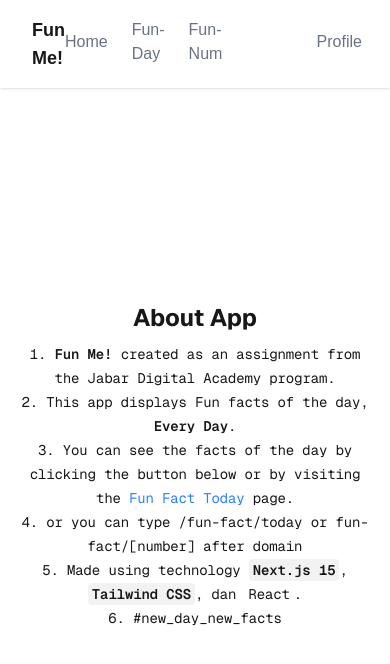
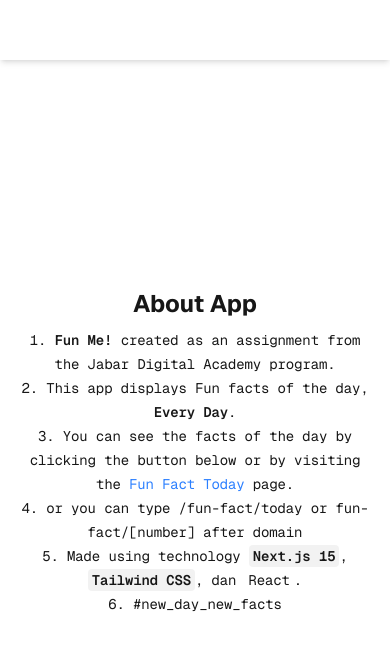
Before and after one commit to ZeeKotomori/Fun-Me-, a Next.js app: page /about in a window 390 px wide. Shown: the top 664 px of the page. Built offline with nearby package versions, Linux system fonts and the light colour scheme.

Commit message:
feat: enhance Navbar with mobile menu functionality and icon support

```diff
--- a/src/app/components/Navbar.tsx
+++ b/src/app/components/Navbar.tsx
@@ -2,10 +2,13 @@
 
 import Link from 'next/link';
 import { usePathname } from 'next/navigation';
-import clsx from 'clsx'; // optional, but helps for cleaner class logic
+import clsx from 'clsx';
+import { useState } from 'react';
+import { Menu, X } from 'lucide-react'; // install lucide-react untuk ikon
 
 export default function Navbar() {
     const pathname = usePathname();
+    const [isOpen, setIsOpen] = useState(false);
 
     const navItems = [
         { label: 'Home', href: '/' },
@@ -16,12 +19,23 @@
     ];
 
     return (
-        <nav className="flex justify-between items-center px-8 py-4 shadow font-[var(--font-geist-sans)]">
-            <div className="text-lg font-semibold">
-                <Link href="/">Fun Me!</Link>
-            </div>
+        <nav className="w-full px-6 py-4 shadow-md text-white font-[var(--font-geist-sans)]">
+            <div className="flex justify-between items-center">
+                {/* Logo */}
+                <Link href="/" className="text-xl font-bold">
+                    Fun Me!
+                </Link>
 
-            <div className="flex items-center gap-6">
+                {/* Hamburger Icon for mobile */}
+                <button
+                    onClick={() => setIsOpen(!isOpen)}
+                    className="md:hidden focus:outline-none"
+                >
+                    {isOpen ? <X size={24} /> : <Menu size={24} />}
+                </button>
+
+                {/* Menu Items (desktop) */}
+                <div className="hidden md:flex items-center gap-6">
                     {navItems.map((item) => (
                         <Link
                             key={item.href}
@@ -30,13 +44,35 @@
                                 'relative pb-1 transition-all',
                                 pathname === item.href
                                     ? 'text-white border-b-2 border-white font-semibold'
-                                : 'text-gray-500 hover:text-white'
+                                    : 'text-gray-400 hover:text-white'
                             )}
                         >
                             {item.label}
                         </Link>
                     ))}
                 </div>
+            </div>
+
+            {/* Mobile Menu Dropdown */}
+            {isOpen && (
+                <div className="mt-4 flex flex-col gap-4 md:hidden">
+                    {navItems.map((item) => (
+                        <Link
+                            key={item.href}
+                            href={item.href}
+                            onClick={() => setIsOpen(false)}
+                            className={clsx(
+                                'block border-b pb-1',
+                                pathname === item.href
+                                    ? 'text-white border-white font-semibold'
+                                    : 'text-gray-400 hover:text-white'
+                            )}
+                        >
+                            {item.label}
+                        </Link>
+                    ))}
+                </div>
+            )}
         </nav>
     );
 }
```
Lines whose indentation alone changed are shown as unchanged.
